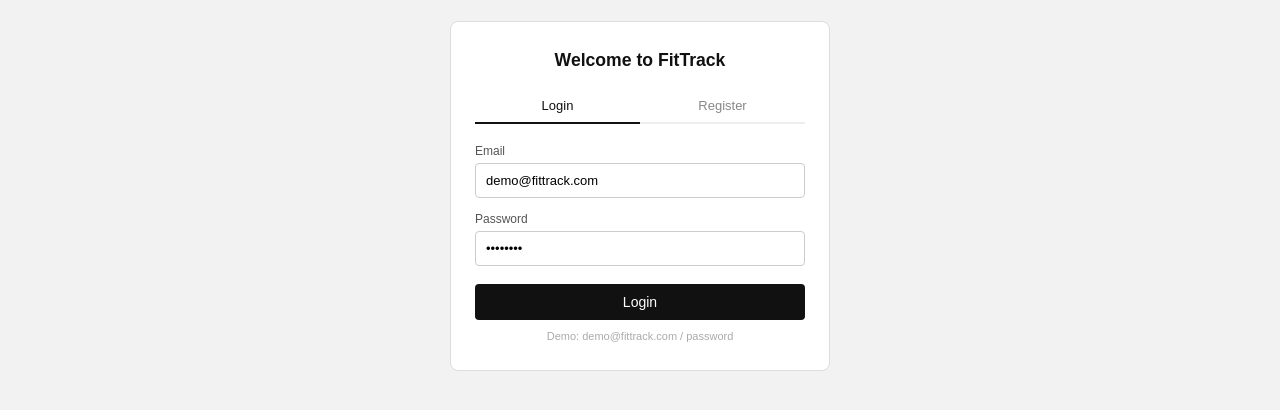
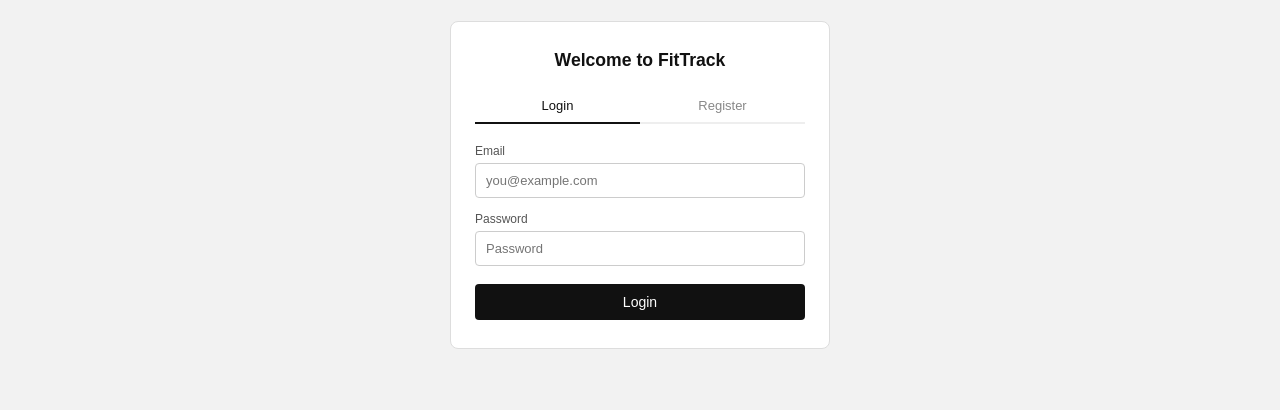
Before and after one commit to Abbie0522/Software_Engineering, a plain HTML site: page SE_Assignment/BasicUI.html in a window 1280 px wide. Shown: the part 58-468 px from the top of the page. Drawn offline with Linux system fonts and the light colour scheme.

Commit message:
fix: remove hardcoded demo credentials

```diff
--- a/SE_Assignment/BasicUI.html
+++ b/SE_Assignment/BasicUI.html
@@ -391,15 +391,14 @@
       <div id="login-form">
         <div class="form-group">
           <label>Email</label>
-          <input type="email" id="login-email" value="demo@fittrack.com" placeholder="you@example.com">
+          <input type="email" id="login-email" placeholder="you@example.com">
         </div>
         <div class="form-group">
           <label>Password</label>
-          <input type="password" id="login-pw" value="password" placeholder="Password">
+          <input type="password" id="login-pw" placeholder="Password">
         </div>
         <div class="error-msg" id="login-error">Invalid email or password.</div>
         <button class="btn-block" onclick="doLogin()">Login</button>
-        <p style="font-size:11px;color:#aaa;text-align:center;margin-top:10px">Demo: demo@fittrack.com / password</p>
       </div>
 
       <div id="register-form" style="display:none">
@@ -500,8 +499,12 @@
 </div>
 
 <script>
-  const DEMO_USERS = [{ name: 'Alex Johnson', email: 'demo@fittrack.com', password: 'password' }];
-  let users = JSON.parse(localStorage.getItem('ft_users') || 'null') || [...DEMO_USERS];
+  let users = JSON.parse(localStorage.getItem('ft_users') || 'null');
+    if (!users) {
+    users = [];
+    localStorage.setItem('ft_users', JSON.stringify(users));
+  }
+
   let currentUser = null;
   let workouts = [];
 
```
